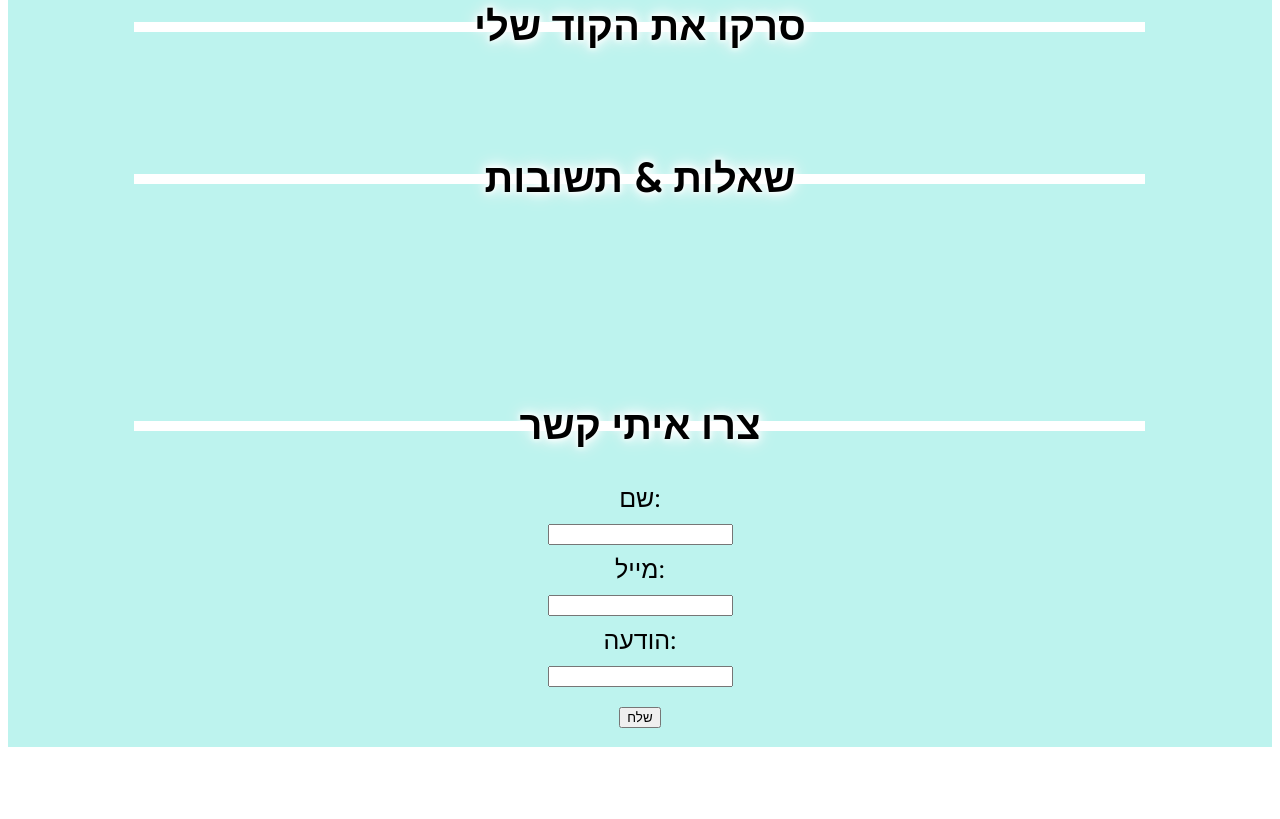
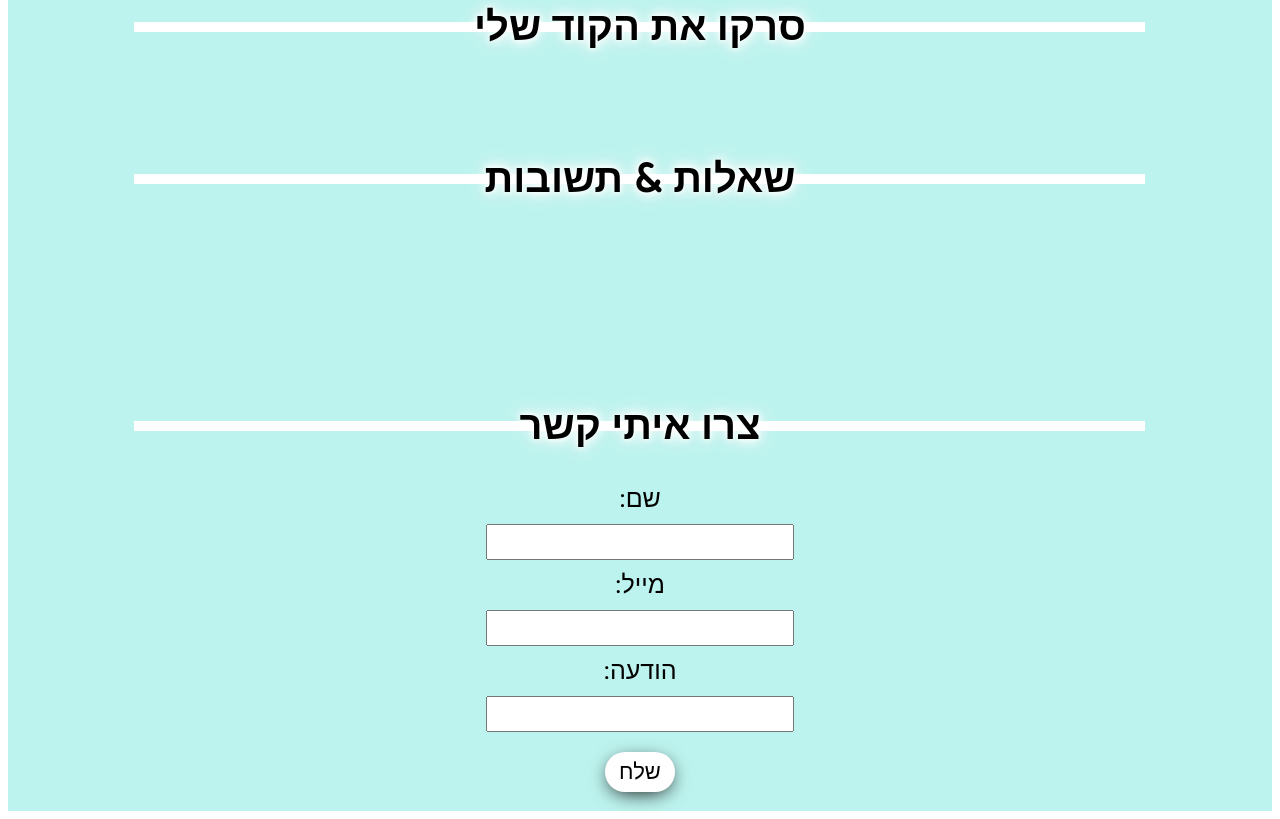
Before and after one commit to Web-Development-Environments-2023/318355872, a plain HTML site: page index.html in a window 1280 px wide. Shown: the part 2498-3317 px from the top of the page. Before the commit the page ends 3253 px from the top, so only its background shows below. Drawn offline with Linux system fonts and the light colour scheme; a web font is replaced by a local one.

Commit message:
Save some of the work

```diff
--- a/index.html
+++ b/index.html
@@ -97,13 +97,13 @@
 <br/>
  <h2>צרו איתי קשר</h2>
  <form>
-  <label for="name">:שם</label>
+  <label for="name">שם:</label>
   <input type="text" id="name" name="name" required>
 
-  <label for="email">:מייל</label>
+  <label for="email">מייל:</label>
   <input type="email" id="email" name="email" required>
 
-  <label for="message">:הודעה</label>
+  <label for="message">הודעה:</label>
   <input id="message" name="message"  required>
 
   <button type="submit">שלח</button>
--- a/style.css
+++ b/style.css
@@ -84,8 +84,23 @@ form {
 
 label, input {
 	margin-bottom: 10px;
+	width: 300px;
+	height: 30px;
 }
 
 button {
 	margin-top: 10px;
+	width: 70px;
+	height: 40px;
+	border: none;
+	outline: none;
+	background: #ffffff;
+	color: #030303;
+	font-size: 22px;
+	border-radius: 40px;
+	text-align: center;
+	box-shadow: 0 5px 20px -5px rgb(3, 3, 3);
+	position: relative;
+	overflow: hidden;
+	cursor: pointer;
 }
```
